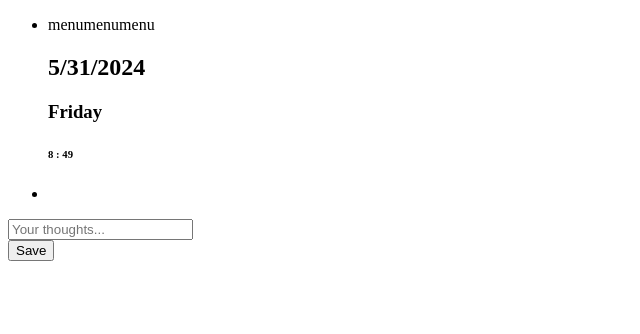
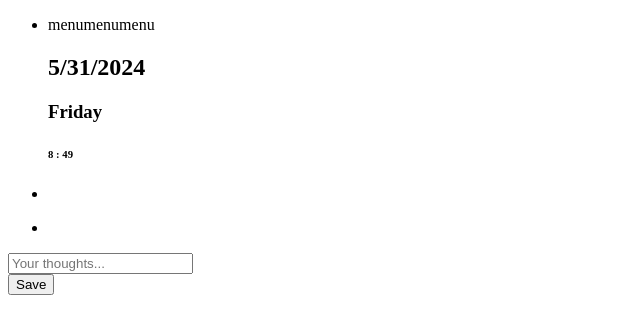
Before and after one commit to apurbaaaa/MVC-with-react, a React (Vite) app in the folder day3/: page / in a window 1280 px wide. Shown: the top 334 px of the page, without its empty margins (0-640 px from the left). Built offline with nearby package versions, Linux system fonts and the light colour scheme.

Commit message:
feat: menu open impl

```diff
--- a/day3/src/controller/App.jsx
+++ b/day3/src/controller/App.jsx
@@ -3,15 +3,21 @@ import SaveJournal from '../model/SaveJournal';
 import Text from '../view/Text';
 import SaveButton from '../view/SaveButton';
 import TopNav from '../view/TopNav';
+import NavBar from '../view/NavBar';
 
 
 
 export default function App() {
 
   const [inputText, setInputText] = useState('')
+  const [menuOpen, setMenuOpen] = useState(false)
 
   const handleInputChange = (event) =>{
     setInputText(event.target.value);
+  }
+
+  const handleMenuButton = (event) =>{
+    setMenuOpen(!menuOpen);
   }
 
   //because SaveJournal is an asynchronous event, async-await is to be used
@@ -29,7 +35,8 @@ export default function App() {
 
   return (
     <div>
-      <TopNav />
+      <TopNav handleMenuButton = {handleMenuButton} />
+      <NavBar />
       <Text inputText={inputText} handleInputChange={handleInputChange} />
       <SaveButton handleSubmit={handleSubmit} />
     </div>
--- a/day3/src/view/Loading.jsx
+++ b/day3/src/view/Loading.jsx
@@ -3,7 +3,7 @@ import React from "react";
 function Loading(){
     return(
         <div>
-
+            <h4>Loading...</h4>
         </div>
 
     );
--- a/day3/src/view/NavBar.jsx
+++ b/day3/src/view/NavBar.jsx
@@ -3,7 +3,11 @@ import React from "react";
 function NavBar(){
     return(
         <div>
+            <ul>
+                <li>
 
+                </li>
+            </ul>
         </div>
     );
 }
--- a/day3/src/view/TopNav.jsx
+++ b/day3/src/view/TopNav.jsx
@@ -1,7 +1,7 @@
 import React from "react";
 import {todaysDate} from '../utils/GetDate'
 
-function TopNav(){
+function TopNav({handleMenuButton}){
 
     const { month, date, year, day, hour, minutes } = todaysDate();
 
@@ -9,7 +9,7 @@ function TopNav(){
         <div>
             <ul>
                 <li>
-                <div className="menu-icon">
+                <div className="menu-icon" onClick={handleMenuButton}>
                     <span class="line">menu</span>
                     <span class="line">menu</span>
                     <span class="line">menu</span>
```
